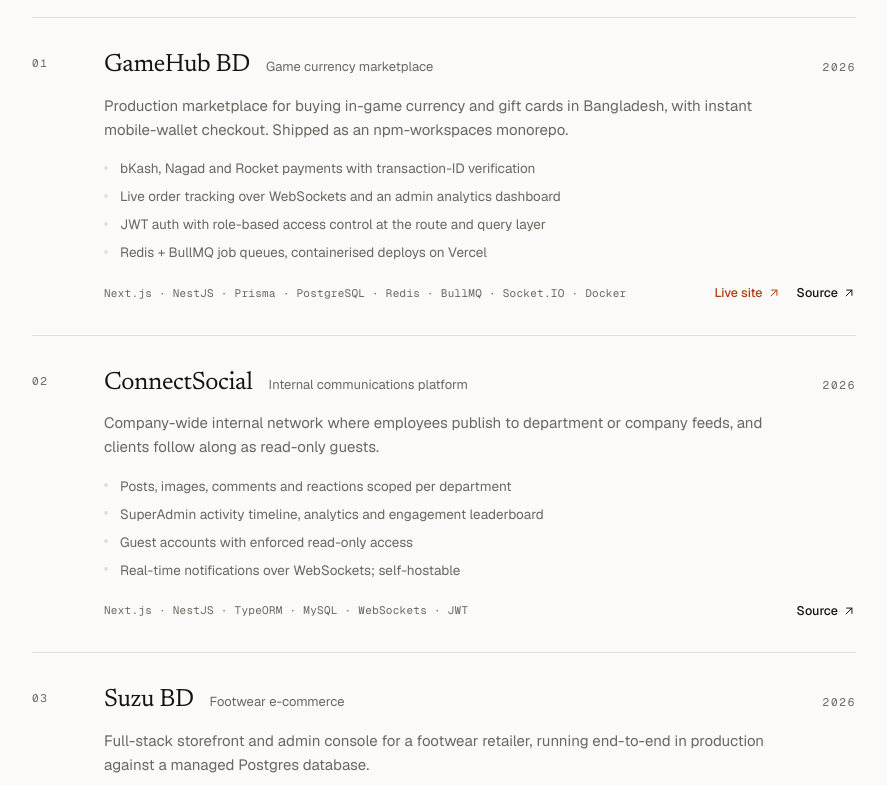
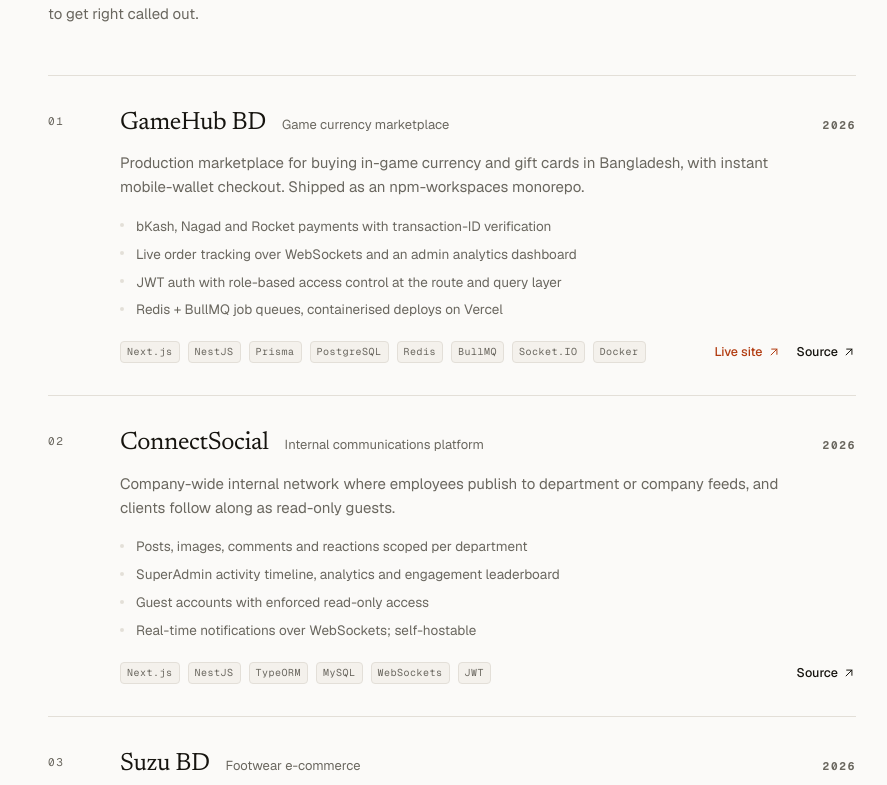
Before and after one commit to ariffaysal/portfolio, a Next.js app: page / in a window 1280 px wide. Shown: the part 949-1734 px from the top of the page, without its empty margins (272-1159 px from the left). Built offline with nearby package versions, Linux system fonts and the light colour scheme; no server answers.

Commit message:
use ui ux pro max skill for the first time

```diff
--- a/src/app/globals.css
+++ b/src/app/globals.css
@@ -10,7 +10,9 @@
   --color-ink: #16140f;
   --color-muted: #6a675f;
   --color-line: #e3dfd8;
+  --color-line-soft: #eeebe6;
   --color-accent: #b23c11;
+  --color-accent-soft: #f0e6e2;
 }
 
 @theme inline {
@@ -33,7 +35,9 @@ html[data-theme="dark"] {
   --color-ink: #f2efe9;
   --color-muted: #9a958c;
   --color-line: #2a2622;
+  --color-line-soft: #25211d;
   --color-accent: #e2703a;
+  --color-accent-soft: #2a221d;
 }
 
 @layer base {
@@ -47,11 +51,16 @@ html[data-theme="dark"] {
     color-scheme: dark;
   }
 
+  h1, h2, h3 {
+    letter-spacing: -0.02em;
+  }
+
   body {
     background-color: var(--color-paper);
     color: var(--color-ink);
     font-feature-settings: "kern" 1;
     text-rendering: optimizeLegibility;
+    line-height: 1.6;
   }
 
   ::selection {
@@ -99,7 +108,7 @@ html[data-theme="dark"] {
   text-decoration: underline;
   text-decoration-color: color-mix(in srgb, var(--color-ink) 25%, transparent);
   text-underline-offset: 3px;
-  transition: text-decoration-color 150ms ease, color 150ms ease;
+  transition: text-decoration-color 300ms cubic-bezier(0.4, 0, 0.2, 1), color 300ms cubic-bezier(0.4, 0, 0.2, 1);
 }
 
 .link:hover {
--- a/src/components/projects.tsx
+++ b/src/components/projects.tsx
@@ -3,7 +3,7 @@ import { ArrowUpRight } from "./icons";
 
 function ProjectRow({ project, index }: { project: Project; index: number }) {
   return (
-    <article className="grid gap-x-8 gap-y-3 border-b border-line py-8 sm:grid-cols-[2.5rem_1fr]">
+    <article className="group grid gap-x-8 gap-y-3 border-b border-line py-8 transition-colors duration-300 sm:grid-cols-[2.5rem_1fr] hover:bg-surface dark:hover:bg-accent-soft/30">
       <p className="label pt-2 tabular-nums">{String(index + 1).padStart(2, "0")}</p>
 
       <div className="min-w-0">
@@ -12,7 +12,7 @@ function ProjectRow({ project, index }: { project: Project; index: number }) {
             {project.title}
           </h3>
           <p className="text-[13px] text-muted">{project.kind}</p>
-          <p className="label ml-auto tabular-nums">{project.year}</p>
+          <p className="label ml-auto tabular-nums font-bold">{project.year}</p>
         </div>
 
         <p className="mt-3 max-w-2xl text-[15px] leading-relaxed text-muted">
@@ -31,9 +31,16 @@ function ProjectRow({ project, index }: { project: Project; index: number }) {
         </ul>
 
         <div className="mt-5 flex flex-col gap-3 sm:flex-row sm:items-center sm:justify-between">
-          <p className="font-mono text-[11px] leading-relaxed tracking-wide text-muted">
-            {project.stack.join("  ·  ")}
-          </p>
+          <div className="flex flex-wrap gap-2">
+            {project.stack.map((tech) => (
+              <span
+                key={tech}
+                className="font-mono text-[10px] px-1.5 py-0.5 rounded border border-line bg-surface text-muted tracking-wider"
+              >
+                {tech}
+              </span>
+            ))}
+          </div>
 
           <div className="flex shrink-0 items-center gap-4">
             {project.homepage && (
--- a/src/components/section.tsx
+++ b/src/components/section.tsx
@@ -15,8 +15,8 @@ type SectionProps = {
 export default function Section({ id, label, title, lede, children }: SectionProps) {
   return (
     <section id={id} className="scroll-mt-20 border-t border-line">
-      <div className="mx-auto max-w-5xl px-6 py-16 sm:py-20">
-        <div className="grid gap-x-10 gap-y-6 md:grid-cols-[7rem_1fr]">
+      <div className="mx-auto max-w-5xl px-6 py-24 sm:py-32">
+        <div className="grid gap-x-10 gap-y-6 md:grid-cols-[8rem_1fr]">
           <p data-reveal className="label pt-2">
             {label}
           </p>
@@ -32,7 +32,7 @@ export default function Section({ id, label, title, lede, children }: SectionPro
                 {lede}
               </p>
             )}
-            <div data-reveal className="mt-10">
+            <div data-reveal className="mt-12">
               {children}
             </div>
           </div>
```
